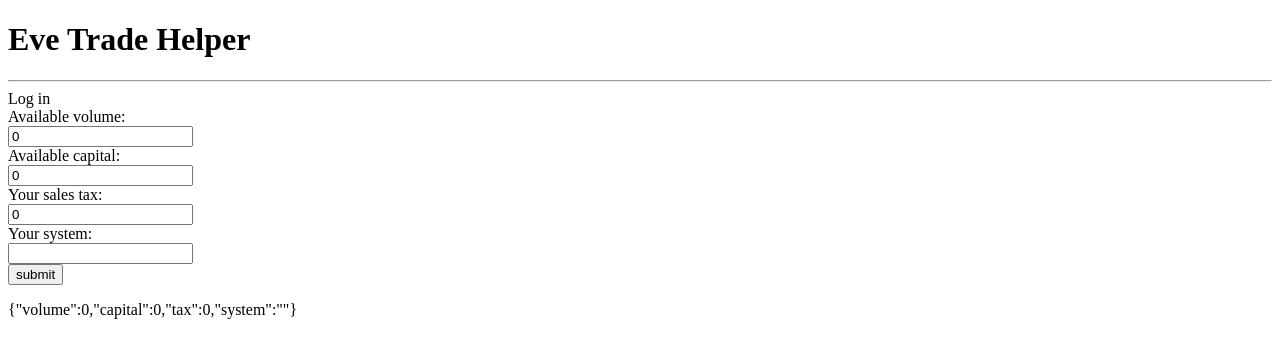
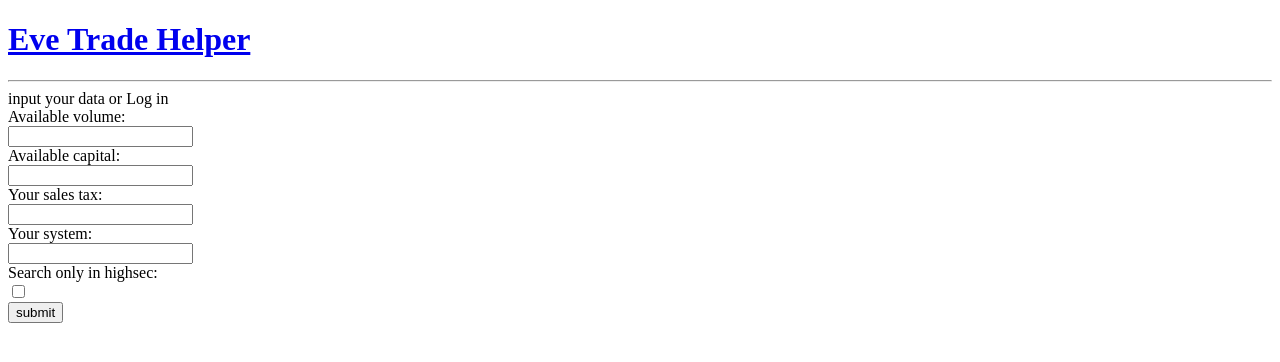
Before and after one commit to Astilarius/eve-trade-helper, a React (Vite) app: page / in a window 1280 px wide. Shown: the top 362 px of the page. Built offline with nearby package versions, Linux system fonts and the light colour scheme.

Commit message:
added downloading of orders from eve servers

```diff
--- a/src/App.jsx
+++ b/src/App.jsx
@@ -5,7 +5,7 @@
 function App() {
   return (
     <div className="App">
-      <h1>Eve Trade Helper</h1>
+      <h1><a href='http://localhost:5173/'>Eve Trade Helper</a></h1>
       <hr/>
       <Body />
     </div>
--- a/src/Body.jsx
+++ b/src/Body.jsx
@@ -1,40 +1,31 @@
 import React from 'react';
 import { useEffect } from 'react';
 import { client_id, secret_key, url } from "D:/VScode/private_data";
+import systems from './data/systems'
 import Login from "./dataProcessing/Login";
+import FetchAllEveData from './dataProcessing/FetchAllEveData';
 
 function Body() {
+  var loadedSellOrders = [];
+  var loadedBuyOrders = [];
   const [userData, setUserData] = React.useState({
-    user_capacity:0,
-    user_balance:0,
-    user_tax:0,
-    user_location:''
+    user_capacity:null,
+    user_balance:null,
+    user_tax:null,
+    user_system:null,
+    sec:null,
   });
-  const [data,setData] = React.useState(JSON.stringify({
-    volume:0,
-    capital:0,
-    tax:0,
-    system:"",
-  }));
-  // const [count, setCount] = React.useState(0);
-  // const [excMsg, setExcMsg] = React.useState("");
-
-
-  // //just calls FetchEveData inside try catch
-  // function HandleSubmit(e){
-  //   e.preventDefault();
-  //   try{
-  //     var region = regions.filter(obj => {
-  //       return obj.region === e.target[0].value;
-  //     })[0];
-  //     console.log(region);
-  //     setExcMsg("");
-  //     FetchEveData(region);
-  //   } catch(err){
-  //     console.log(err)
-  //     setExcMsg(`could not find '${e.target[0].value}' region`)
-  //   }
-  // }
+  // const [data,setData] = React.useState(JSON.stringify({
+  //   volume:0,
+  //   capital:0,
+  //   tax:0,
+  //   system:"",
+  // }));
+  var data;
+  const [err,setErr] = React.useState(false);
+  const systemItems = systems.map((system) =>
+    <option value={system.system_name} key={system.id}/>
+  );
 
   var volume=0;
   var capital=0;
@@ -47,40 +38,69 @@
   useEffect(() => {
     if (!pageloaded && logged_in) {
       Login(auth_code)
-        .then(res => setUserData(res))
-        .then(res=>console.log(res));
-      console.log("page loaded and you logged in");
+        .then(res => {
+          if (res.user_balance !== null){
+            console.log("page loaded and you logged in");
+            setUserData(res);
+            console.log(res);
+          } else {
+            setErr(true);
+            console.log("error set");
+          }
+        });
     }
     return () => { pageloaded = true; }
     },[]);
 
   function handleSubmit(e){
     e.preventDefault();
-    setData(JSON.stringify({
+    let user_system = systems.find(system => system.system_name === e.target[3].value);
+    // setData(JSON.stringify({
+    //   volume:e.target[0].value,
+    //   capital:e.target[1].value,
+    //   tax:e.target[2].value,
+    //   system:user_system.id,
+    //   sec:e.target[4].checked,
+    // }));
+    data = {
       volume:e.target[0].value,
       capital:e.target[1].value,
       tax:e.target[2].value,
-      system:e.target[3].value,
-    }));
-    console.log(e.target);
+      system:user_system.id,
+      sec:e.target[4].checked,
+    };
+    FetchAllEveData(data)
+      .then(res=>{
+        console.log(res);
+        loadedBuyOrders = loadedBuyOrders.concat(res.buyOrders);
+        loadedSellOrders = loadedSellOrders.concat(res.sellOrders);
+      });
   }
 
   return (
     <div className="App" >
       {
-        logged_in ?
-        <p>welcome back</p> :
-        <a href={url}>Log in</a>
+        logged_in & !err ?
+        <></> :
+        <div>
+          <span>input your data or </span>
+          <a href={url}>Log in</a>
+        </div>
       }
       <form onSubmit={handleSubmit}>
           <label htmlFor="volume">Available volume:</label><br/>
-          <input value={userData.user_capacity} id="volume" name="volume" type="number"/><br/>
+          <input defaultValue={userData.user_capacity} id="volume" name="volume" type="number"/><br/>
           <label htmlFor="capital">Available capital:</label><br/>
-          <input value={userData.user_balance} id="capital" name="capital" type="number"/><br/>
+          <input defaultValue={userData.user_balance} id="capital" name="capital" type="number"/><br/>
           <label htmlFor="tax">Your sales tax:</label><br/>
-          <input value={userData.user_tax} step={0.01} id="tax" name="tax" type="number"/><br/>
+          <input defaultValue={userData.user_tax} step={0.01} id="tax" name="tax" type="number"/><br/>
           <label htmlFor="system">Your system:</label><br/>
-          <input value={userData.user_location} id="system" name="system" type="text"/><br/>
+          <input defaultValue={userData.user_system} id="system" name="system" list="systemList"/>
+          <datalist  id="systemList" name="systemList">
+            {systemItems}
+          </datalist><br/>
+          <label htmlFor="sec">Search only in highsec:</label><br/>
+          <input id="sec" name="sec" type="checkbox"/><br/>
           <button type="submit" >submit</button>
       </form>
       <p>{data}</p>
@@ -89,31 +109,3 @@
 }
 
 export default Body;
-
-//   <form>
-//   <input id="color" list="suggestions"/>
-//   <datalist id="suggestions">
-//       <option value="The Forge"/>
-//       <option value="Verge Vendor"/>
-//       <option value="Metropolis"/>
-//       <option value="Heimatar"/>
-//       <option value="Kor-Azor"/>
-//       <option value="Lonetrek"/>
-//       <option value="Placid"/>
-//       <option value="Black Rise"/>
-//       <option value="The Citadel"/>
-//       <option value="Everyshore"/>
-//       <option value="Sinq Laison"/>
-//       <option value="Solitude"/>
-//       <option value="Molden Heath"/>
-//       <option value="The Bleak Lands"/>
-//       <option value="Aridia"/>
-//       <option value="Kador"/>
-//       <option value="Domain"/>
-//       <option value="Devoid"/>
-//       <option value="Khanid"/>
-//       <option value="Tash-Murkon"/>
-//       <option value="Derelik"/>
-//   </datalist>
-//   <button type="submit">click</button>
-// </form>
--- a/src/data/systems.js
+++ b/src/data/systems.js
@@ -1,5 +1,5 @@
 const systems = [
-    {id:30000001,system_name:'Tanoo',system_sec:0.858324,system_region_id:10000001},
+{id:30000001,system_name:'Tanoo',system_sec:0.858324,system_region_id:10000001},
 {id:30000005,system_name:'Sasta',system_sec:0.814337,system_region_id:10000001},
 {id:30000007,system_name:'Yuzier',system_sec:0.906556,system_region_id:10000001},
 {id:30000009,system_name:'Sooma',system_sec:0.577819,system_region_id:10000001},
--- a/src/dataProcessing/FetchAllEveData.js
+++ b/src/dataProcessing/FetchAllEveData.js
@@ -1,9 +1,11 @@
 import systems from '../data/systems';
+import regions from '../data/regions';
 import FetchEveData from './FetchEveData';
-import {buyData, sellData} from '../Body';
 
 //download orders from all regions that we care about (where security >= 0)
-async function FetchAllEveData(region){
+async function FetchAllEveData(userData){
+  var sellOrders = [];
+  var buyOrders = [];
   var expiresDate = new Date(localStorage.getItem('expiresDate'));
   var currentDate = new Date();
   console.log(localStorage);
@@ -16,33 +18,68 @@
   expiresDate = new Date();
   expiresDate.setMinutes(expiresDate.getMinutes()+5);
   localStorage.setItem('expiresDate', expiresDate);
+  console.log(`fetching be fetchin'`);
   try{
-      await regions.forEach(function (arrayItem) {
+    await Promise.all(regions.map(async (arrayItem) => {
       console.log(arrayItem);
-        FetchEveData(arrayItem, false);
-      })
+      FetchEveData(arrayItem, false)
+        .then(res=>{
+          buyOrders = buyOrders.concat(res);
+        });
+    }));
+    // await regions.forEach(function (arrayItem) {
+    //   console.log(arrayItem);
+    //   FetchEveData(arrayItem, false)
+    //     .then(res=>{
+    //       buyOrders = buyOrders.concat(res);
+    //     });
+    // })
   } catch(err){
     console.log(err)
   }
-
-    console.log(`size sell:${sellData.length} buy:${buyData.length}`);
+  console.log(`BUYS LOADED`)
+  //sort out lowSec if user wants to
+  if(userData.sec){
     let low_security = 0;
-    //test
-    await Promise.all(buyData.map(async (order) => {
+    let high_volume = 0;
+    console.log(`buyOrders size:${buyOrders.length}`);
+    await Promise.all(buyOrders.map(async (order) => {
       let order_system = systems.find(system => system.id === order.system_id);
       if (typeof order_system === 'undefined') {
         return;
       }
-      if(order_system < 0.5){// sort out all orders where security is too low
-        let index = buyData.indexOf(order);
+      if(order_system < 0.45){// sort out all orders where security is too low
+        let index = buyOrders.indexOf(order);
         low_security += 1;
-        buyData.splice(index, 1);
+        buyOrders.splice(index, 1);
+        return;
+      }
+      let order_item = items.find(item => item.id === order.type_id);
+      if (typeof order_system === 'undefined') {
+        return;
+      }
+      if(order_item.volume > userData.volume){// sort out all orders where item volume is too high
+        let index = buyOrders.indexOf(order);
+        high_volume += 1;
+        buyOrders.splice(index, 1);
         return;
       }
     }));
-    // setCount(`sell:${sellData.length} buy:${buyData.length}`);
     console.log(`low security = ${low_security}`);
-    console.log(`new size sell:${sellData.length} buy:${buyData.length}`);
+    console.log(`high volume = ${high_volume}`);
+    console.log(`buyOrders size:${buyOrders.length}`);
+  }
+  console.log(userData);
+  var user_system = systems.find(system => system.id === userData.system);
+  console.log(user_system);
+  var user_region = regions.find(region => region.id === user_system.system_region_id);
+  console.log(user_region);
+  await FetchEveData(user_region, true, userData)
+    .then(res=>{
+      sellOrders = sellOrders.concat(res);
+      console.log(`SELLS LOADED`);
+    })
+  return {sellOrders, buyOrders};
 }
 
 export default FetchAllEveData
--- a/src/dataProcessing/Login.js
+++ b/src/dataProcessing/Login.js
@@ -1,6 +1,7 @@
 import { Buffer } from "buffer";
 import { client_id, secret_key, url } from "D:/VScode/private_data";
 import getNameFromID from "../dataProcessing/getNameFromID";
+import systems from '../data/systems'
 
 async function Login(auth_code) {
     let loginData = {
@@ -31,7 +32,25 @@
         'Authorization': `Basic ${secret}`,
         'Content-Type': 'application/x-www-form-urlencoded'
     }
-    }).then(data => {return data.json()});
+    })
+    .then(res =>{
+        console.log(res);
+        if (!res.ok){
+            console.log("login failed");
+            return "error";
+        } else {
+            return res.json();
+        }
+    });
+    if (res === "error"){
+        return {
+            user_capacity:null,
+            user_balance:null,
+            user_tax:null,
+            user_system:null,
+            sec:null,
+        };
+    }
     var access_token = res.access_token;
 
     const res2 = await fetch("https://esi.evetech.net/verify/?datasource=tranquility",{
@@ -46,7 +65,6 @@
     .then(res => res.json())
     .then(res => {
     console.log(res);
-    // setClientData(prev => `${prev} Your moneee: ${res}`);
     return res;
     });
 
@@ -55,7 +73,6 @@
     .then(res => getNameFromID(res.ship_type_id))
     .then(res => {
     console.log(res);
-    // setClientData(prev => `${prev} Your ship: ${res.name}`);
     return res;
     });
 
@@ -64,7 +81,6 @@
     .then(res => res.capacity)
     .then(res => {
     console.log(res);
-    // setClientData(prev => `${prev} Your ship's capacity: ${res}`);
     return res;
     });
 
@@ -88,7 +104,8 @@
     // setClientData(prev => `${prev} Your tax: ${0.08*(1-0.11*obj.active_skill_level)}`);
     return tax;
     });
-    return {user_capacity, user_balance, user_tax, user_location};
+    var user_system = systems.find(system => system.id === user_location).system_name;
+    return {user_capacity, user_balance, user_tax, user_system};
     // var user_system = systems.find(system => system.id === user_location);
     // var user_region = regions.find(region => region.id === user_system.system_region_id);
     // localStorage.removeItem('orders');
```
Also changed, not shown: src/dataProcessing/FetchEveData.js (+48 -15 lines). Lines whose indentation alone changed are shown as unchanged.
